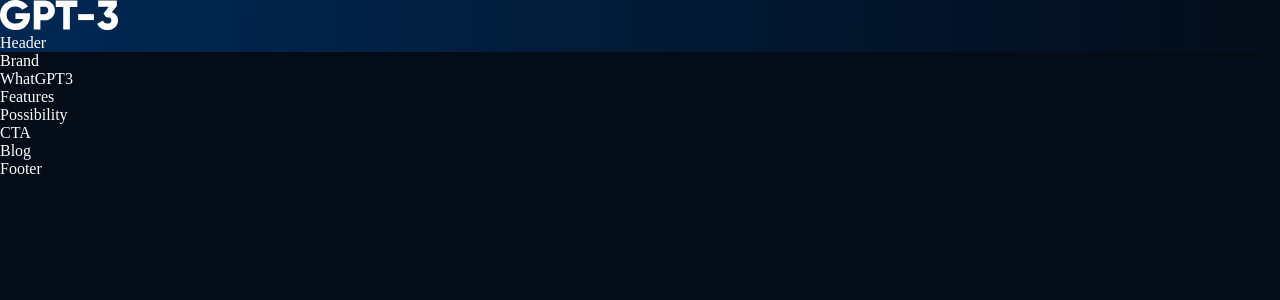
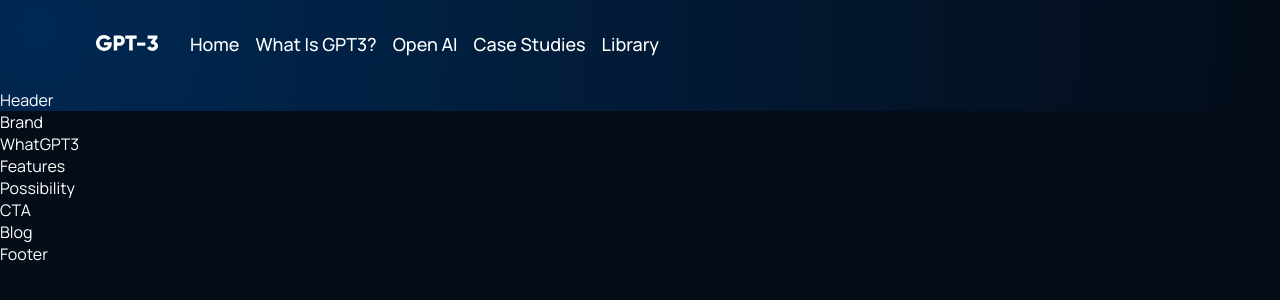
Before and after one commit to Millenmark/react-my-gpt-website, a React (Vite) app: page / in a window 1280 px wide. Shown: the top 300 px of the page. Built offline with nearby package versions, Linux system fonts and the light colour scheme.

Commit message:
added styling for navbar

```diff
--- a/src/App.css
+++ b/src/App.css
@@ -8,6 +8,8 @@
 body {
   color: white;
   background-color: var(--color-bg);
+
+  font-family: var(--font-family);
 }
 
 a {
--- a/src/components/navbar/Navbar.jsx
+++ b/src/components/navbar/Navbar.jsx
@@ -8,8 +8,15 @@
   return (
     <div className='gpt3__navbar'>
       <div className="gpt3__navbar-links">
-        <div className="gpt__navbar-links-logo">
+        <div className="gpt3__navbar-links-logo">
           <img src={logo} alt="logo" />
+        </div>
+        <div className="gpt3__navbar-links-container">
+          <p><a href="#home">Home</a></p>
+          <p><a href="#whatgpt">What is GPT3?</a></p>
+          <p><a href="#possibility">Open AI</a></p>
+          <p><a href="#casestudy">Case Studies</a></p>
+          <p><a href="#blog">Library</a></p>
         </div>
       </div>
     </div>
--- a/src/components/navbar/NavbarStyles.css
+++ b/src/components/navbar/NavbarStyles.css
@@ -0,0 +1,45 @@
+.gpt3__navbar {
+  display: flex;
+  justify-content: space-between;
+  align-items: center;
+
+  padding: 2rem 6rem;
+}
+
+.gpt3__navbar-links {
+  flex: 1;
+  display: flex;
+  justify-content: flex-start;
+  align-items: center;
+}
+
+.gpt3__navbar-links-logo {
+  margin-right: 2rem;
+}
+
+.gpt3__navbar-links-logo img {
+  width: 62px;
+  height: 16px;
+}
+
+.gpt3__navbar-links-container {
+  display: flex;
+  flex-direction: row;
+
+  gap: 1rem;
+}
+
+.gpt3__navbar-sign {
+  display: flex;
+  justify-content: flex-end;
+  align-items: center;
+}
+
+.gpt3__navbar-links-container p,
+.gpt3__navbar-sign p,
+.gpt3__navbar-menu-container p {
+  font-weight: 500;
+  font-size: 18px;
+  line-height: 25px;
+  text-transform: capitalize;
+}
```
